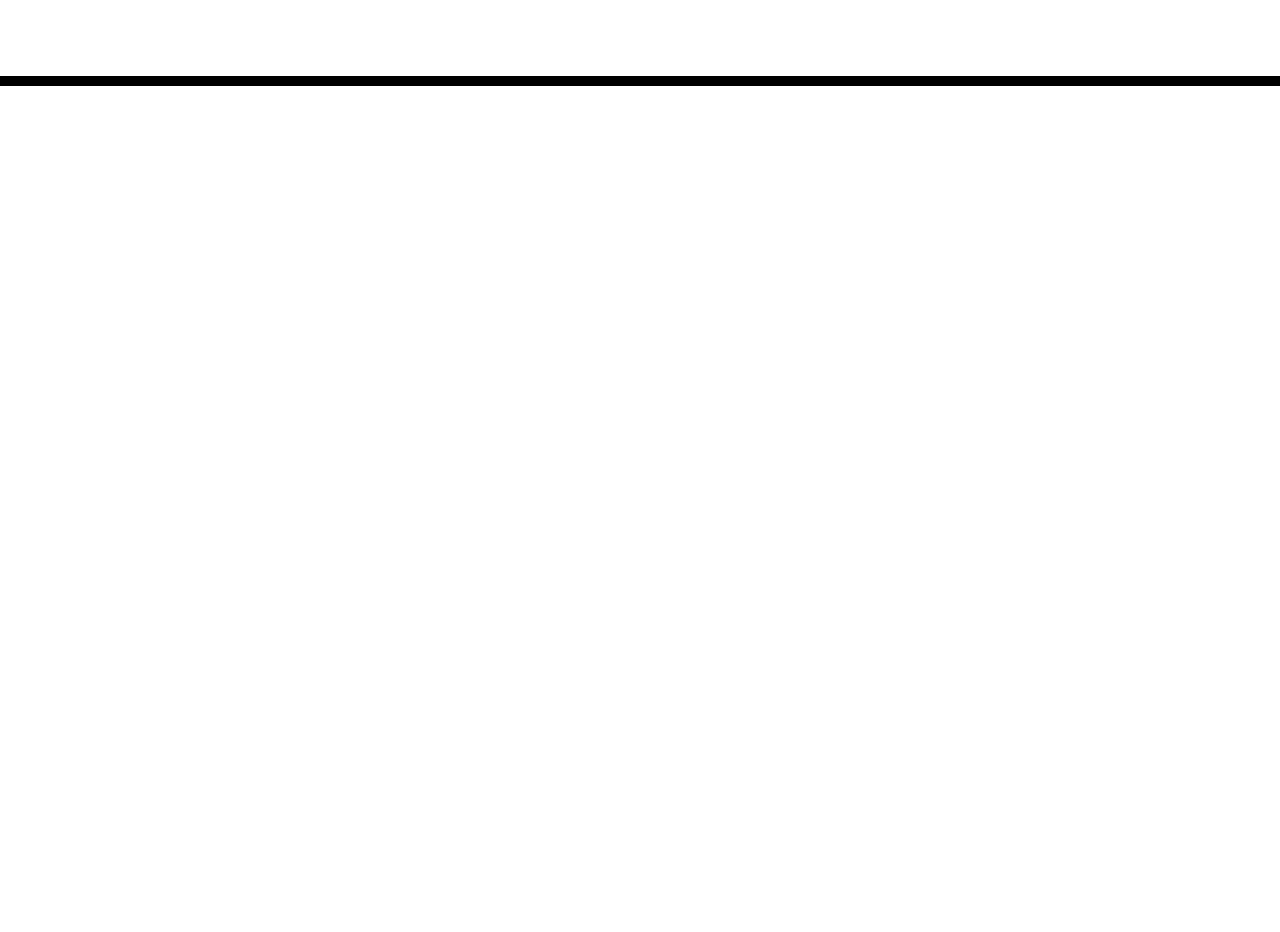
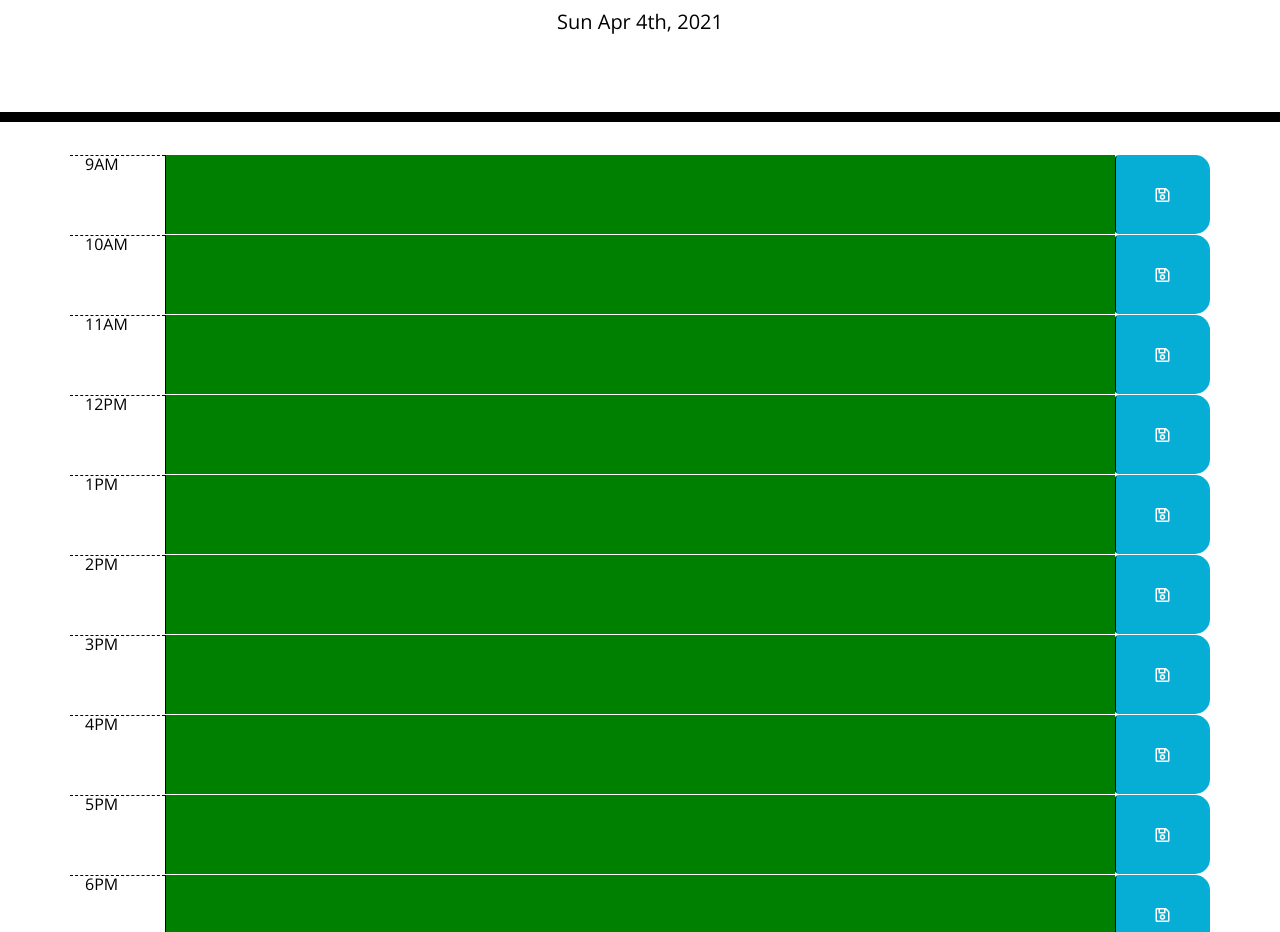
Before and after one commit to graysonbloskas/daily-planner, a plain HTML site: page index.html in a window 1280 px wide. Shown: the part 182-1114 px from the top of the page. Before the commit the page ends 800 px from the top, so only its background shows below. Drawn offline with nearby package versions, Linux system fonts and the light colour scheme.

Commit message:
uploading finished docs. Will be committing the ffinal readme after I can the live site link and screenshots.

```diff
--- /dev/null
+++ b/Assets/script.js
@@ -0,0 +1,73 @@
+// document is ready on load
+$(document).ready(function () {
+    // displays the current date
+    var date = moment().format("ddd MMM Do, YYYY");
+    $("#currentDay").text(date);
+    var time = moment();
+    var textValue = $(this).siblings('.description').val();
+    var textTime = $(this).parent().attr('id');
+
+    $('.row').each(
+        function (_, element) {
+            var id = this.id;
+            var hourEl = element.getElementsByClassName('hour');
+           var hour = hourEl && hourEl[0].innerHTML;
+            var textBox = element.getElementsByTagName('textarea');
+            var textData = window.localStorage.getItem('schedule');
+            var textArray = textData && JSON.parse(textData);
+            textArray && textArray.forEach(data => {
+                if (!data) {
+                return;
+                }
+                if (data.time === id) {
+                    var text = data.description;
+                     $(textBox).val(text);
+                    return;
+                } else {
+                    return;
+                }
+            });
+            // these lines set the default time, and matches the formats of moment methods.
+            var defaultTime = time;
+            var timeFormat = moment(defaultTime, "HH A").format("hh A");
+            var momentHour = moment(hour, "HHA").format("hh A");
+
+            var momentTimeFormat = moment(timeFormat, 'h:mma');
+            var momentMomentHour = moment(momentHour, 'h:mma');
+            // these lines control the background color of the rows. If timeFormat and momentHour === then the row is red. Else, every row before default time will be grey, everything after will be green
+            if (timeFormat === momentHour) {
+                var roho = textBox && $(textBox).css('background-color', 'red');
+                console.log(roho);
+            }
+            else if(momentMomentHour.isBefore(momentTimeFormat)) {
+            textBox && $(textBox).css('background-color', 'grey');
+            }
+            else if(momentMomentHour.isAfter(momentTimeFormat)) {
+                textBox && $(textBox).css('background-color', 'green');
+            }
+
+
+        }
+    )
+
+// saves the user input on 'click'
+$('.saveBtn').on('click', function () {
+
+    var textValue = $(this).siblings('.description').val();
+    var textTime = $(this).parent().attr('id');
+
+    var currentTimeBlock = window.localStorage.getItem('schedule');
+
+
+    var parsedData = currentTimeBlock && JSON.parse(currentTimeBlock) || [];
+
+    var newTimeBlock = {
+        time: textTime,
+        description: textValue
+    };
+
+    var scheduleData = [...parsedData, newTimeBlock];
+    var convertedNewTimeBlock = JSON.stringify(scheduleData);
+window.localStorage.setItem('schedule', convertedNewTimeBlock);
+})
+})
--- a/Assets/style.css
+++ b/Assets/style.css
@@ -7,6 +7,7 @@ body {
 textarea {
   background: transparent;
   border: none;
+  font-size: large;
   resize: none;
   color: #000000;
   border-left: 1px solid black;
@@ -16,11 +17,17 @@ textarea {
 .jumbotron {
   text-align: center;
   background-color: transparent;
-  color: black;
+  color: #06aed5;
   border-radius: 0;
   border-bottom: 10px solid black;
 }
 
+#currentDay {
+  color: #000000;
+}
+.lead {
+  color: #ff6961;
+}
 .description {
   white-space: pre-wrap;
 }
--- a/index.html
+++ b/index.html
@@ -30,9 +30,100 @@
     </header>
     <div class="container">
       <!-- Timeblocks go here -->
+      <div id="9hour" class="row">
+        <div class="col-1 hour">9AM</div>
+        <textarea class="col-10 description">
+
+        </textarea>
+        <button class="btn saveBtn col-1"><i class="far fa-save"></i></button>
+
+      </div>
+
+      <div id="10hour" class="row">
+        <div class="col-1 hour">10AM</div>
+        <textarea class="col-10 description">
+
+        </textarea>
+        <button class="btn saveBtn col-1"><i class="far fa-save"></i></button>
+
+      </div>
+
+      <div id="11hour" class="row">
+        <div class="col-1 hour">11AM</div>
+        <textarea class="col-10 description">
+
+        </textarea>
+        <button class="btn saveBtn col-1"><i class="far fa-save"></i></button>
+
+      </div>
+
+      <div id="12hour" class="row">
+        <div class="col-1 hour">12PM</div>
+        <textarea class="col-10 description">
+
+        </textarea>
+        <button class="btn saveBtn col-1"><i class="far fa-save"></i></button>
+
+      </div>
+
+      <div id="13hour" class="row">
+        <div class="col-1 hour">1PM</div>
+        <textarea class="col-10 description">
+
+        </textarea>
+        <button class="btn saveBtn col-1"><i class="far fa-save"></i></button>
+
+      </div>
+
+      <div id="14hour" class="row">
+        <div class="col-1 hour">2PM</div>
+        <textarea class="col-10 description">
+
+        </textarea>
+        <button class="btn saveBtn col-1"><i class="far fa-save"></i></button>
+
+      </div>
+
+      <div id="15hour" class="row">
+        <div class="col-1 hour">3PM</div>
+        <textarea class="col-10 description">
+
+        </textarea>
+        <button class="btn saveBtn col-1"><i class="far fa-save"></i></button>
+
+      </div>
+
+      <div id="16hour" class="row">
+        <div class="col-1 hour">4PM</div>
+        <textarea class="col-10 description">
+
+        </textarea>
+        <button class="btn saveBtn col-1"><i class="far fa-save"></i></button>
+
+      </div>
+
+      <div id="17hour" class="row">
+        <div class="col-1 hour">5PM</div>
+        <textarea class="col-10 description">
+
+        </textarea>
+        <button class="btn saveBtn col-1"><i class="far fa-save"></i></button>
+
+      </div>
+
+      <div id="18hour" class="row">
+        <div class="col-1 hour">6PM</div>
+        <textarea class="col-10 description">
+
+        </textarea>
+        <button class="btn saveBtn col-1"><i class="far fa-save"></i></button>
+
+      </div>
+
     </div>
 
     <script src="https://cdnjs.cloudflare.com/ajax/libs/jquery/3.2.1/jquery.min.js"></script>
     <script src="https://cdnjs.cloudflare.com/ajax/libs/moment.js/2.24.0/moment.min.js"></script>
+    <script src="./Assets/script.js"></script>
   </body>
 </html>
```
Also changed, not shown: outline.txt (added), 1 other file.
